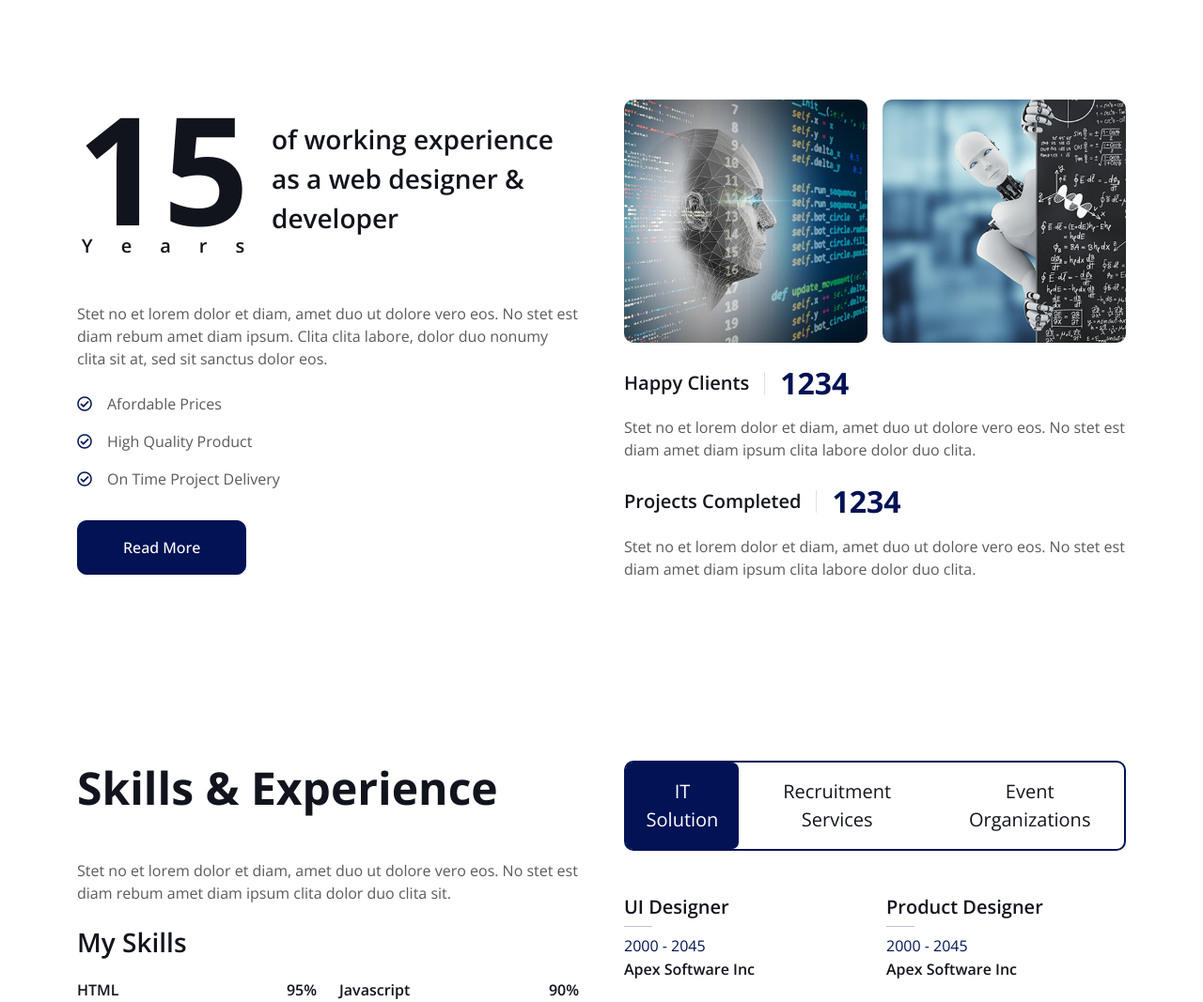
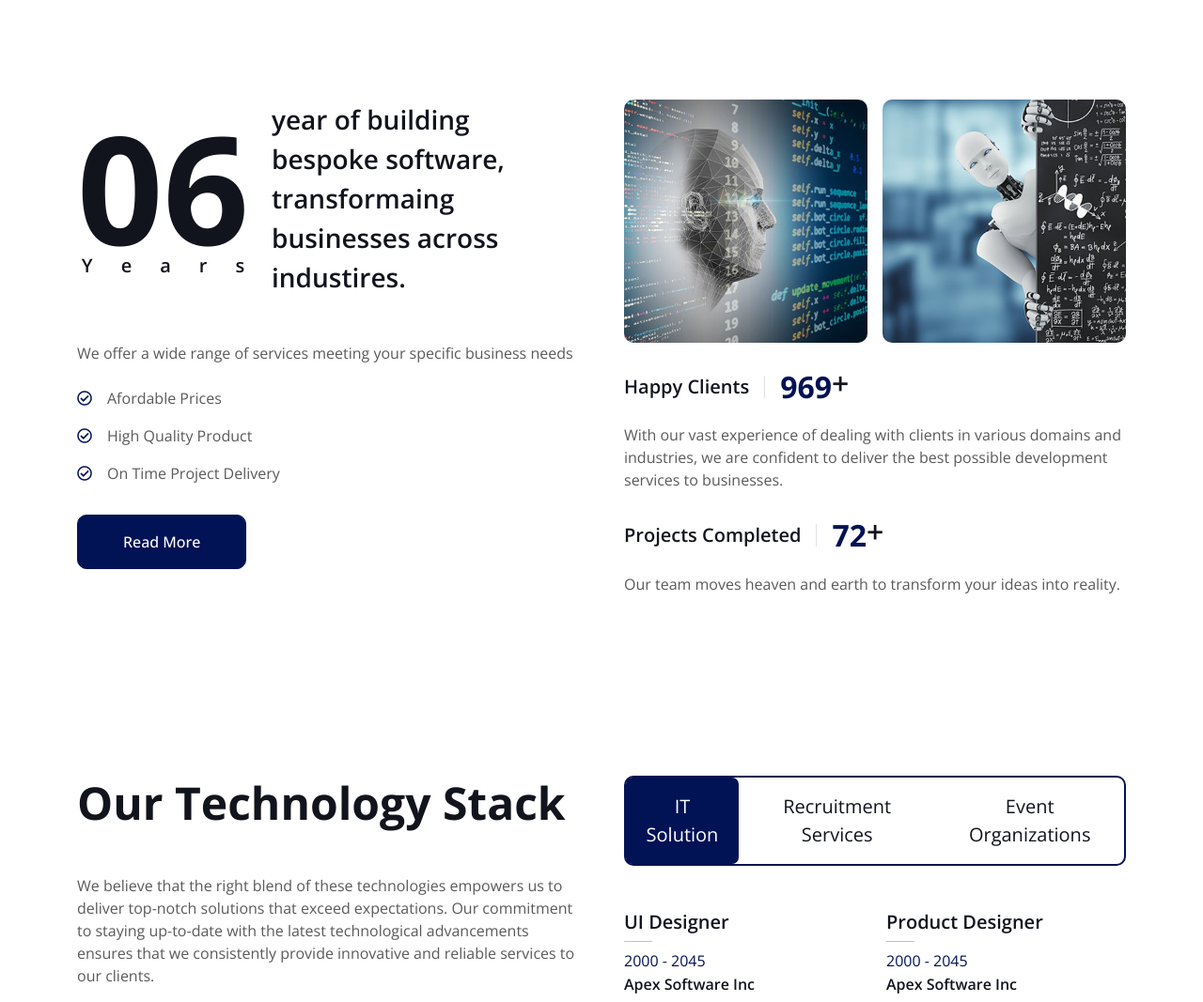
Before and after one commit to NidhishCU/DortexAi-Lab, a plain HTML site: page index.html in a window 1280 px wide. Shown: the part 840-1907 px from the top of the page at 94% size. Drawn offline with nearby package versions, Linux system fonts and the light colour scheme.

Commit message:
updates on about tech stack

```diff
--- a/index.html
+++ b/index.html
@@ -126,12 +126,13 @@
                 <div class="col-lg-6 wow fadeInUp" data-wow-delay="0.1s">
                     <div class="d-flex align-items-center mb-5">
                         <div class="years flex-shrink-0 text-center me-4">
-                            <h1 class="display-1 mb-0">15</h1>
+                            <h1 class="display-1 mb-0">06</h1>
                             <h5 class="mb-0">Years</h5>
                         </div>
-                        <h3 class="lh-base mb-0">of working experience as a web designer & developer</h3>
+                        <h3 class="lh-base mb-0">year of building bespoke software, transformaing businesses across industires.
+                        </h3>
                     </div>
-                    <p class="mb-4">Stet no et lorem dolor et diam, amet duo ut dolore vero eos. No stet est diam rebum amet diam ipsum. Clita clita labore, dolor duo nonumy clita sit at, sed sit sanctus dolor eos.</p>
+                    <p class="mb-4">We offer a wide range of services meeting your specific business needs</p>
                     <p class="mb-3"><i class="far fa-check-circle text-primary me-3"></i>Afordable Prices</p>
                     <p class="mb-3"><i class="far fa-check-circle text-primary me-3"></i>High Quality Product</p>
                     <p class="mb-3"><i class="far fa-check-circle text-primary me-3"></i>On Time Project Delivery</p>
@@ -148,14 +149,14 @@
                     </div>
                     <div class="d-flex align-items-center mb-3">
                         <h5 class="border-end pe-3 me-3 mb-0">Happy Clients</h5>
-                        <h2 class="text-primary fw-bold mb-0" data-toggle="counter-up">1234</h2>
+                        <h2 class="text-primary fw-bold mb-0" data-toggle="counter-up">969</h2><h2>+</h2>
                     </div>
-                    <p class="mb-4">Stet no et lorem dolor et diam, amet duo ut dolore vero eos. No stet est diam amet diam ipsum clita labore dolor duo clita.</p>
+                    <p class="mb-4">With our vast experience of dealing with clients in various domains and industries, we are confident to deliver the best possible development services to businesses.</p>
                     <div class="d-flex align-items-center mb-3">
                         <h5 class="border-end pe-3 me-3 mb-0">Projects Completed</h5>
-                        <h2 class="text-primary fw-bold mb-0" data-toggle="counter-up">1234</h2>
+                        <h2 class="text-primary fw-bold mb-0" data-toggle="counter-up">72</h2><h2>+</h2>
                     </div>
-                    <p class="mb-0">Stet no et lorem dolor et diam, amet duo ut dolore vero eos. No stet est diam amet diam ipsum clita labore dolor duo clita.</p>
+                    <p class="mb-0">Our team moves heaven and earth to transform your ideas into reality.</p>
                 </div>
             </div>
         </div>
@@ -168,8 +169,8 @@
         <div class="container">
             <div class="row g-5">
                 <div class="col-lg-6 wow fadeInUp" data-wow-delay="0.1s">
-                    <h1 class="display-5 mb-5">Skills & Experience</h1>
-                    <p class="mb-4">Stet no et lorem dolor et diam, amet duo ut dolore vero eos. No stet est diam rebum amet diam ipsum clita dolor duo clita sit.</p>
+                    <h1 class="display-5 mb-5">Our Technology Stack</h1>
+                    <p class="mb-4">We believe that the right blend of these technologies empowers us to deliver top-notch solutions that exceed expectations. Our commitment to staying up-to-date with the latest technological advancements ensures that we consistently provide innovative and reliable services to our clients.</p>
                     <h3 class="mb-4">My Skills</h3>
                     <div class="row align-items-center">
                         <div class="col-md-6">
```
